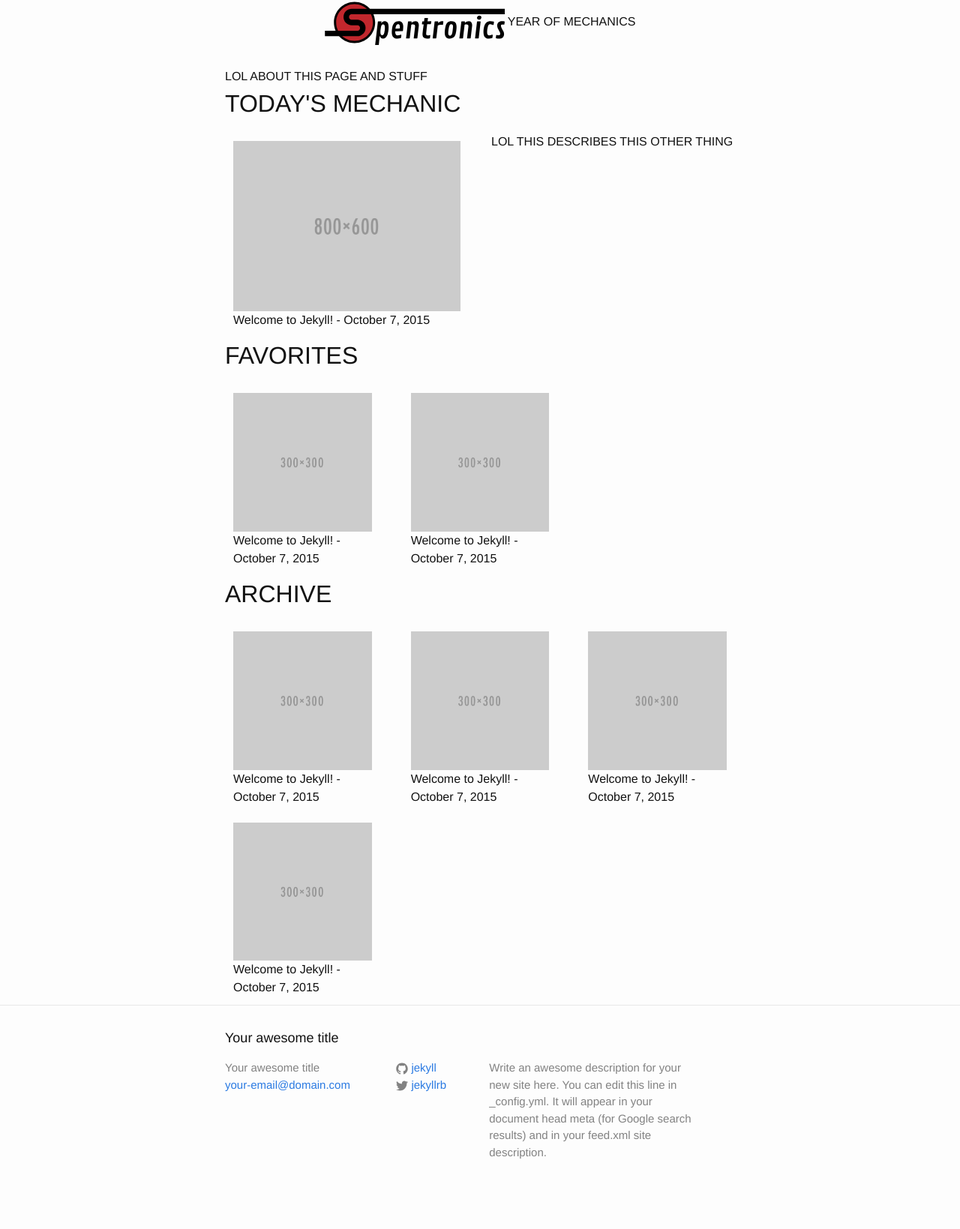
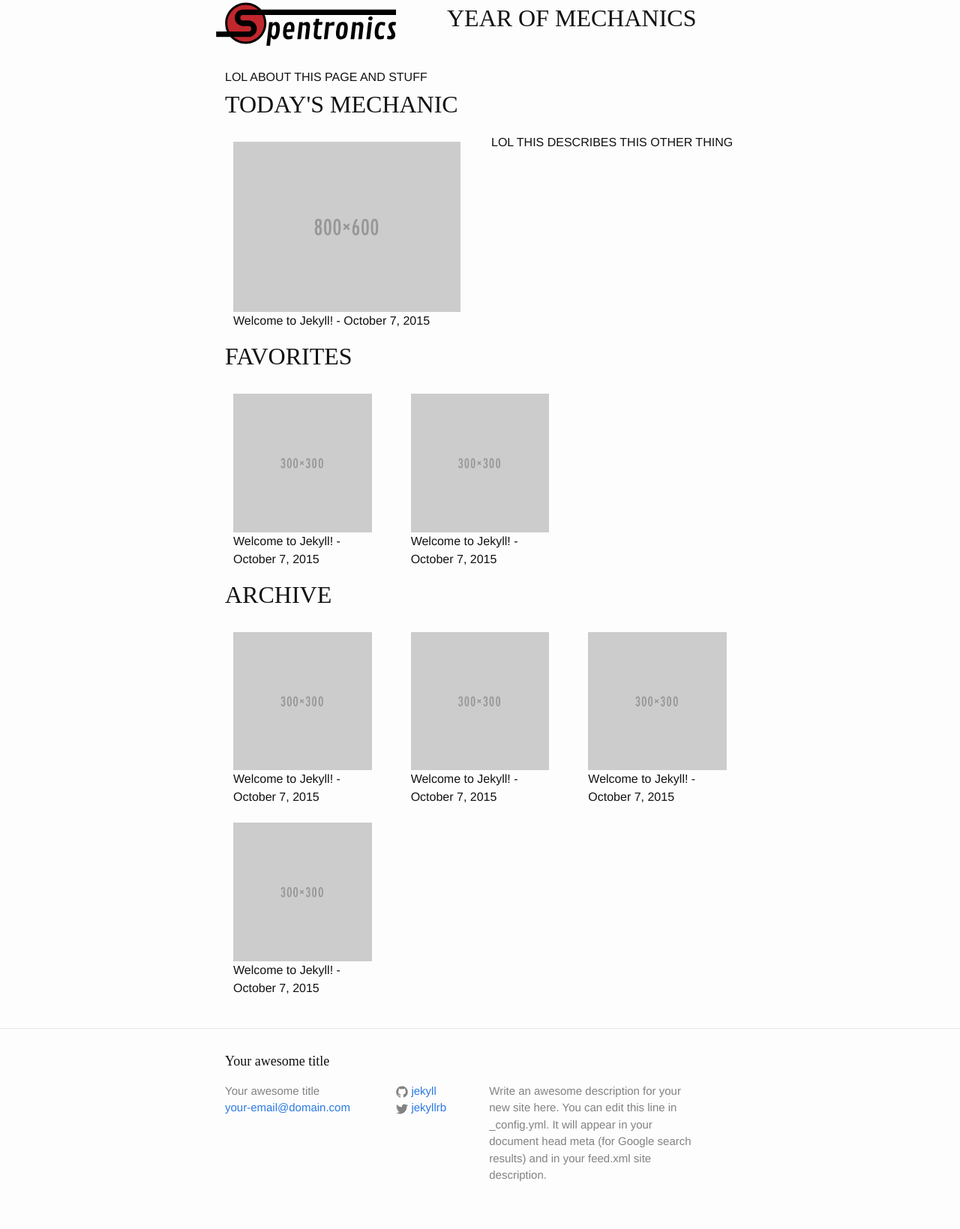
Before and after one commit to spencerflem/rifflist, a Jekyll site: the page built from index.html, in a window 1280 px wide. Shown: the whole page at 75% size. Built offline with Jekyll 4.4.1, drawn with Linux system fonts in a browser that asks for light colours; some web fonts are replaced.

Commit message:
better header

```diff
--- a/_includes/archive.html
+++ b/_includes/archive.html
@@ -1,4 +1,4 @@
-<div class="archive">
+<div class="itemgroup">
   {% for post in site.posts reversed %}
     {% if forloop.first == true %}
       <h1>
--- a/_includes/current.html
+++ b/_includes/current.html
@@ -1,4 +1,4 @@
-<div class="current">
+<div class="itemgroup">
   {% for post in site.posts limit:1 %}
     {% if forloop.first == true %}
       <h1>
@@ -20,5 +20,6 @@
                   LOL THIS DESCRIBES THIS OTHER THING
              </div>
         </div>
+    </div>
   {% endfor %}
 </div>
--- a/_includes/favorites.html
+++ b/_includes/favorites.html
@@ -1,4 +1,4 @@
-<div class="favorites">
+<div class="itemgroup">
   {% for post in site.tags.favorite reversed %}
     {% if forloop.first == true %}
       <h1>
@@ -13,7 +13,7 @@
               <div class="preview-panel">
                   <a href="{{ post.url | prepend: site.baseurl }}">
                     <img src="{{ post.img.small | prepend: site.baseurl }}" class="hidden-xs">
-                    <img src="{{ post.img.mobile | prepend: site.baseurl }}" class="hidden-sm hidden-md hidden-lg">
+                    <img src="{{ post.img.mobile | prepend: site.baseurl }}" class="hidden-sm hidden-md hidden-lg hidden-xlg">
                   </a>
                   {{ post.title }} - {{ post.date | date: "%B %-d, %Y" }}
              </div>
--- a/_includes/header.html
+++ b/_includes/header.html
@@ -2,7 +2,7 @@
 
   <div class="wrap">
     <a class="site-title" href="{{ site.baseurl }}/"><img src="/images/spenteractiv-header.svg"></a>
-      <span>YEAR OF MECHANICS</span>
+      <span class="headertext">YEAR OF MECHANICS</span>
   </div>
 
 </header>
--- a/_layouts/default.html
+++ b/_layouts/default.html
@@ -1,6 +1,6 @@
 <!DOCTYPE html>
+<link href='http://fonts.googleapis.com/css?family=Contrail+One' rel='stylesheet' type='text/css'>
 <html>
-
   {% include head.html %}
 
   <body>
--- a/_sass/_base.scss
+++ b/_sass/_base.scss
@@ -81,6 +81,7 @@ li {
  */
 h1, h2, h3, h4, h5, h6 {
     font-weight: 300;
+    font-family: 'Contrail One', cursive;
 }
 
 
@@ -202,3 +203,15 @@ pre {
         }
     }
 }
+
+
+
+/**
+* Header
+*/
+.headertext {
+  white-space: nowrap;
+  font-family: 'Contrail One', cursive;
+  font-size: 2em;
+  margin: 0 2em;
+}
```
